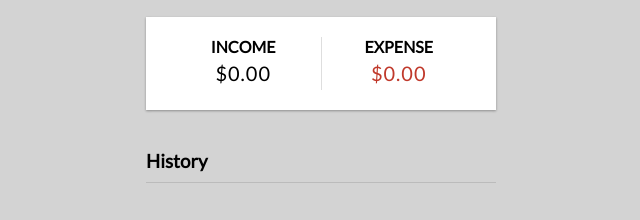
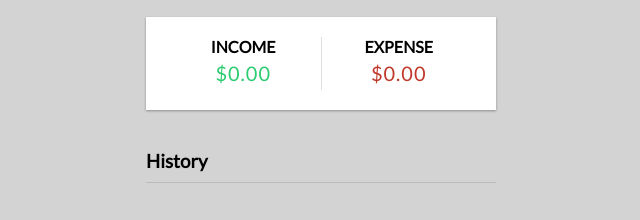
Before and after one commit to jkpatil123/project, a plain HTML site: page index.html in a window 1280 px wide. Shown: the part 204-424 px from the top of the page, 319-959 px from the left. Drawn offline with Linux system fonts and the light colour scheme.

Commit message:
final.css

```diff
--- a/project.css
+++ b/project.css
@@ -65,7 +65,7 @@ h4 {
 }
 
 .money.plus {
-  color: &#8377;
+  color: #2ecc71;
 }
 
 .money.minus {
```
